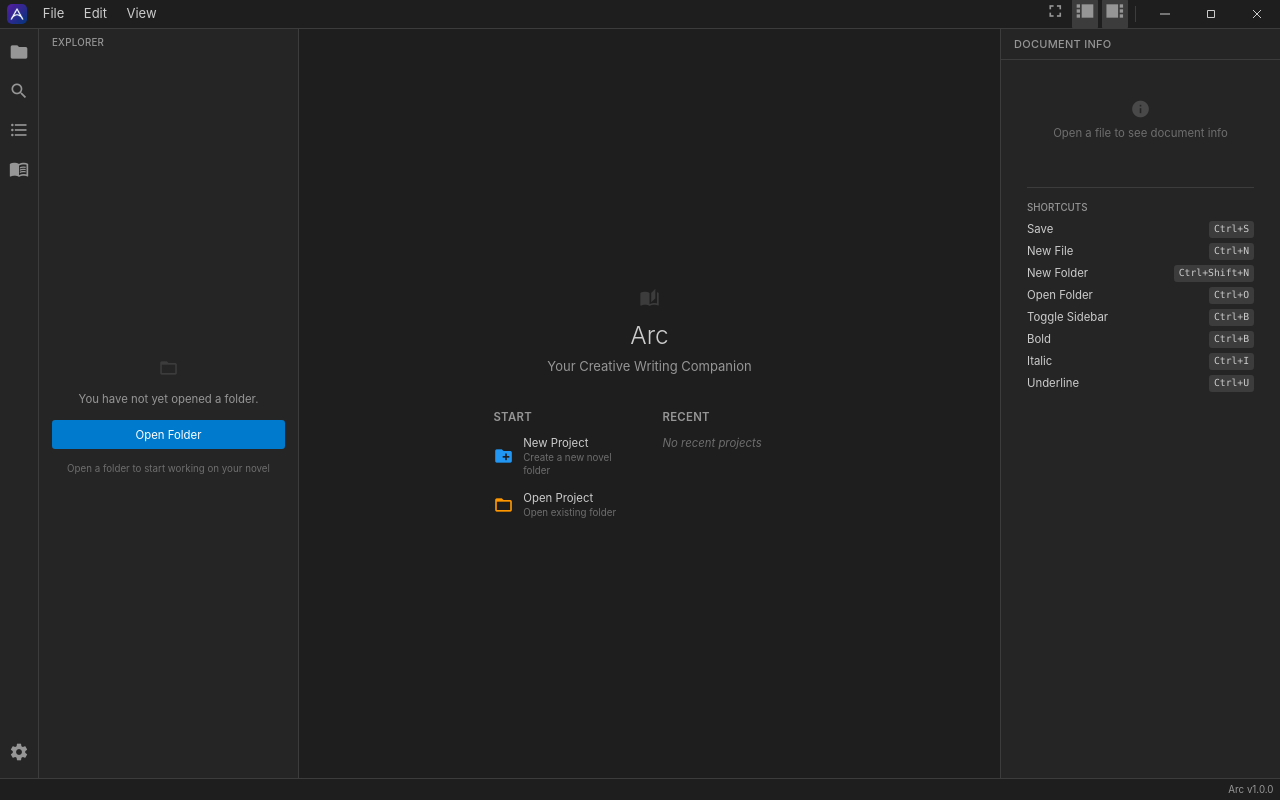
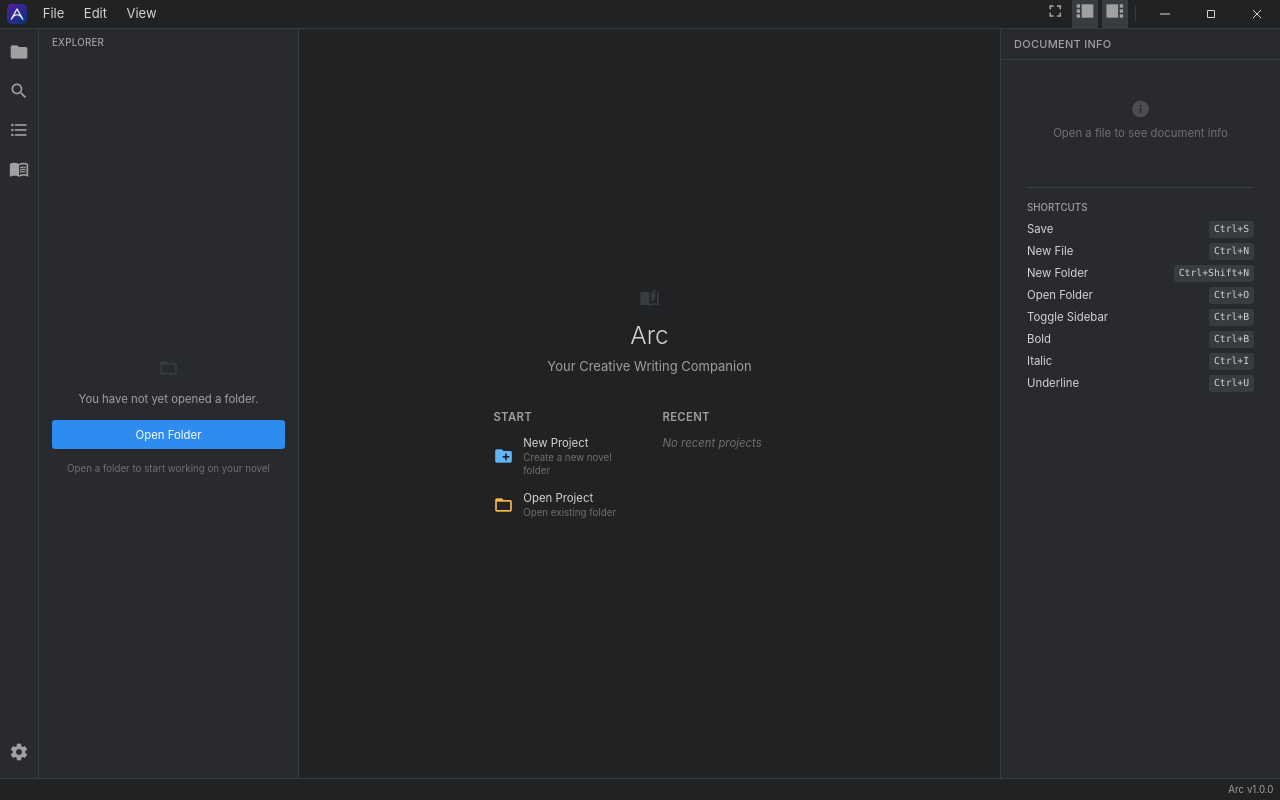
Before and after one commit to A70III/ARCODEX, an Angular app: page / in a window 1280 px wide. Built offline with nearby package versions, Linux system fonts and the light colour scheme.

Commit message:
feat: Implement settings dialog with theme selection, font customization, and auto-save configuration.

```diff
--- a/src/app/components/ui/settings-dialog.component.ts
+++ b/src/app/components/ui/settings-dialog.component.ts
@@ -24,7 +24,7 @@ interface ShortcutItem {
             <button
               class="w-12 h-12 flex items-center justify-center rounded-lg transition-all"
               [class.bg-[var(--bg-active)]]="currentPage() === page.id"
-              [class.text-[var(--text-inverse)]]="currentPage() === page.id"
+              [class.text-[var(--text-active)]]="currentPage() === page.id"
               [class.text-[var(--text-secondary)]]="currentPage() !== page.id"
               [class.hover:text-[var(--text-inverse)]]="currentPage() !== page.id"
               [class.hover:bg-[var(--bg-hover)]]="currentPage() !== page.id"
--- a/src/app/themes/dark.theme.ts
+++ b/src/app/themes/dark.theme.ts
@@ -5,37 +5,38 @@ export const darkTheme: Theme = {
   name: 'มืด',
   nameEn: 'Dark',
   colors: {
-    // Background colors
-    bgPrimary: '#1e1e1e',
-    bgSecondary: '#252526',
-    bgTertiary: '#2d2d2d',
-    bgHover: '#3c3c3c',
+    // Background colors - Warmer Dark Grey
+    bgPrimary: '#212224',
+    bgSecondary: '#282a2d',
+    bgTertiary: '#2f3235',
+    bgHover: '#383b40',
     bgActive: '#094771',
 
     // Border colors
-    borderColor: '#3c3c3c',
-    borderLight: '#454545',
+    borderColor: '#383b40',
+    borderLight: '#45484d',
 
-    // Text colors
-    textPrimary: '#cccccc',
-    textSecondary: '#969696',
-    textMuted: '#6e6e6e',
+    // Text colors - Soft White
+    textPrimary: '#d4d4d4',
+    textSecondary: '#a0a0a0',
+    textMuted: '#707070',
     textInverse: '#ffffff',
+    textActive: '#ffffff',
 
-    // Accent colors
-    accent: '#007acc',
-    accentHover: '#1c8ad4',
-    accentLight: '#094771',
+    // Accent colors - Muted Blue
+    accent: '#2d8cf0',
+    accentHover: '#4da3f7',
+    accentLight: '#183b59',
 
     // Semantic colors
-    success: '#4caf50',
-    warning: '#ff9800',
-    error: '#f44336',
-    info: '#2196f3',
+    success: '#81c784',
+    warning: '#ffb74d',
+    error: '#e57373',
+    info: '#64b5f6',
 
     // Editor specific
-    editorBg: '#1e1e1e',
-    lineNumberColor: '#6e6e6e',
-    lineNumberBorder: '#3c3c3c',
+    editorBg: '#212224',
+    lineNumberColor: '#707070',
+    lineNumberBorder: '#383b40',
   }
 };
--- a/src/app/themes/dim.theme.ts
+++ b/src/app/themes/dim.theme.ts
@@ -5,37 +5,38 @@ export const dimTheme: Theme = {
   name: 'สลัว',
   nameEn: 'Dim',
   colors: {
-    // Background colors - Muted dark
-    bgPrimary: '#1d232a',
-    bgSecondary: '#242b33',
-    bgTertiary: '#2a323c',
-    bgHover: '#3b4654',
-    bgActive: '#4b5c6b',
+    // Background colors - Muted slate
+    bgPrimary: '#22272e',
+    bgSecondary: '#2d333b',
+    bgTertiary: '#373e47',
+    bgHover: '#444c56',
+    bgActive: '#373e47',
 
     // Border colors
-    borderColor: '#3b4654',
-    borderLight: '#4b5c6b',
+    borderColor: '#444c56',
+    borderLight: '#545d68',
 
-    // Text colors - Softer whites
-    textPrimary: '#b8c0c8',
-    textSecondary: '#8b949e',
-    textMuted: '#6b737d',
+    // Text colors - Relaxed White
+    textPrimary: '#adbac7',
+    textSecondary: '#768390',
+    textMuted: '#535a63',
     textInverse: '#1d232a',
+    textActive: '#adbac7',
 
-    // Accent colors - GitHub-like blue
-    accent: '#58a6ff',
-    accentHover: '#79b8ff',
-    accentLight: '#264f78',
+    // Accent colors - GitHub Dim Blue
+    accent: '#539bf5',
+    accentHover: '#72aeff',
+    accentLight: '#264065',
 
     // Semantic colors
-    success: '#56d364',
-    warning: '#e3b341',
-    error: '#f85149',
-    info: '#58a6ff',
+    success: '#57ab5a',
+    warning: '#c69026',
+    error: '#e5534b',
+    info: '#539bf5',
 
     // Editor specific
-    editorBg: '#1d232a',
-    lineNumberColor: '#6b737d',
-    lineNumberBorder: '#3b4654',
+    editorBg: '#22272e',
+    lineNumberColor: '#535a63',
+    lineNumberBorder: '#444c56',
   }
 };
--- a/src/app/themes/dracula.theme.ts
+++ b/src/app/themes/dracula.theme.ts
@@ -5,37 +5,38 @@ export const draculaTheme: Theme = {
   name: "แดร็กคูล่า",
   nameEn: "Dracula",
   colors: {
-    // Background colors
-    bgPrimary: "#242830",
-    bgSecondary: "#3a3d4a",
-    bgTertiary: "#4e5269",
-    bgHover: "#6272a4",
-    bgActive: "#a78bfa",
+    // Background colors - Softer Dracula
+    bgPrimary: '#282a36',
+    bgSecondary: '#343746',
+    bgTertiary: '#44475a',
+    bgHover: '#6272a4',
+    bgActive: '#44475a',
 
     // Border colors
-    borderColor: "#3a3d4a",
-    borderLight: "#6272a4",
+    borderColor: '#44475a',
+    borderLight: '#6272a4',
 
     // Text colors
-    textPrimary: "#e0e6f0",
-    textSecondary: "#b8c0c8",
-    textMuted: "#6272a4",
-    textInverse: "#242830",
+    textPrimary: '#f8f8f2',
+    textSecondary: '#bfbfbf',
+    textMuted: '#6272a4',
+    textInverse: '#282a36',
+    textActive: '#f8f8f2',
 
-    // Accent colors - Muted Dracula Purple
-    accent: "#a78bfa",
-    accentHover: "#9b7bf0",
-    accentLight: "#3a3d4a",
+    // Accent colors - Muted Purple
+    accent: '#bd93f9',
+    accentHover: '#caa9fa',
+    accentLight: '#44475a',
 
-    // Semantic colors - Muted palette
-    success: "#56d364",
-    warning: "#e3b341",
-    error: "#f85149",
-    info: "#58a6ff",
+    // Semantic colors
+    success: '#50fa7b',
+    warning: '#ffb86c',
+    error: '#ff5555',
+    info: '#8be9fd',
 
     // Editor specific
-    editorBg: "#242830",
-    lineNumberColor: "#6272a4",
-    lineNumberBorder: "#3a3d4a",
+    editorBg: '#282a36',
+    lineNumberColor: '#6272a4',
+    lineNumberBorder: '#44475a',
   },
 };
--- a/src/app/themes/index.ts
+++ b/src/app/themes/index.ts
@@ -50,6 +50,7 @@ export function applyThemeToDocument(theme: Theme): void {
   root.style.setProperty('--text-secondary', colors.textSecondary);
   root.style.setProperty('--text-muted', colors.textMuted);
   root.style.setProperty('--text-inverse', colors.textInverse);
+  root.style.setProperty('--text-active', colors.textActive);
 
   root.style.setProperty('--accent', colors.accent);
   root.style.setProperty('--accent-hover', colors.accentHover);
--- a/src/app/themes/light.theme.ts
+++ b/src/app/themes/light.theme.ts
@@ -5,37 +5,38 @@ export const lightTheme: Theme = {
   name: 'สว่าง',
   nameEn: 'Light',
   colors: {
-    // Background colors
+    // Background colors - Notion Style
     bgPrimary: '#ffffff',
-    bgSecondary: '#f3f3f3',
-    bgTertiary: '#e8e8e8',
-    bgHover: '#d4d4d4',
-    bgActive: '#cce5ff',
+    bgSecondary: '#fbfbfa',
+    bgTertiary: '#f7f7f5',
+    bgHover: '#efeff5',
+    bgActive: '#eaeef5',
 
     // Border colors
-    borderColor: '#e0e0e0',
+    borderColor: '#e9e9e7',
     borderLight: '#f0f0f0',
 
-    // Text colors
-    textPrimary: '#333333',
-    textSecondary: '#666666',
-    textMuted: '#999999',
+    // Text colors - Notion Dark Grey
+    textPrimary: '#37352f',
+    textSecondary: '#787774',
+    textMuted: '#9b9a97',
     textInverse: '#ffffff',
+    textActive: '#2383e2',
 
-    // Accent colors
-    accent: '#0066cc',
-    accentHover: '#004999',
-    accentLight: '#e6f2ff',
+    // Accent colors - Notion Blue
+    accent: '#2383e2',
+    accentHover: '#1d70c2',
+    accentLight: '#e3f2fd',
 
     // Semantic colors
-    success: '#388e3c',
-    warning: '#f57c00',
-    error: '#d32f2f',
-    info: '#1976d2',
+    success: '#0f7b6c',
+    warning: '#dfab01',
+    error: '#eb5757',
+    info: '#2383e2',
 
     // Editor specific
     editorBg: '#ffffff',
-    lineNumberColor: '#999999',
-    lineNumberBorder: '#e0e0e0',
+    lineNumberColor: '#9b9a97',
+    lineNumberBorder: '#e9e9e7',
   }
 };
--- a/src/app/themes/nord.theme.ts
+++ b/src/app/themes/nord.theme.ts
@@ -5,7 +5,7 @@ export const nordTheme: Theme = {
   name: 'นอร์ด',
   nameEn: 'Nord',
   colors: {
-    // Background colors - Nord Polar Night
+    // Background colors - Nord Polar Night (Refined)
     bgPrimary: '#2e3440',
     bgSecondary: '#3b4252',
     bgTertiary: '#434c5e',
@@ -13,19 +13,20 @@ export const nordTheme: Theme = {
     bgActive: '#5e81ac',
 
     // Border colors
-    borderColor: '#4c566a',
-    borderLight: '#434c5e',
+    borderColor: '#434c5e',
+    borderLight: '#4c566a',
 
     // Text colors - Nord Snow Storm
     textPrimary: '#eceff4',
     textSecondary: '#d8dee9',
-    textMuted: '#a3aab8',
+    textMuted: '#949aab',
     textInverse: '#2e3440',
+    textActive: '#eceff4',
 
     // Accent colors - Nord Frost
     accent: '#88c0d0',
     accentHover: '#81a1c1',
-    accentLight: '#5e81ac',
+    accentLight: '#3b4252',
 
     // Semantic colors - Nord Aurora
     success: '#a3be8c',
@@ -35,7 +36,7 @@ export const nordTheme: Theme = {
 
     // Editor specific
     editorBg: '#2e3440',
-    lineNumberColor: '#616e88',
-    lineNumberBorder: '#4c566a',
+    lineNumberColor: '#64708d',
+    lineNumberBorder: '#3b4252',
   }
 };
--- a/src/app/themes/theme.interface.ts
+++ b/src/app/themes/theme.interface.ts
@@ -20,6 +20,7 @@ export interface ThemeColors {
   textSecondary: string;  // Secondary/muted text
   textMuted: string;      // Very muted text (placeholders)
   textInverse: string;    // Text on accent backgrounds
+  textActive: string;     // Text for active/selected items
 
   // Accent colors
   accent: string;         // Primary accent (buttons, links)
```
